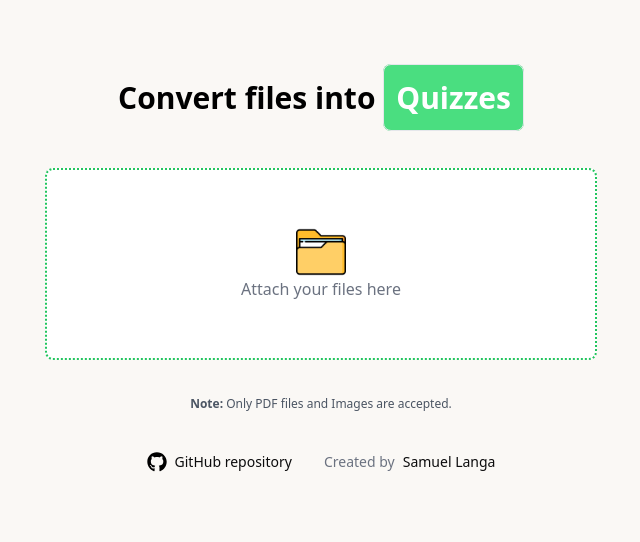
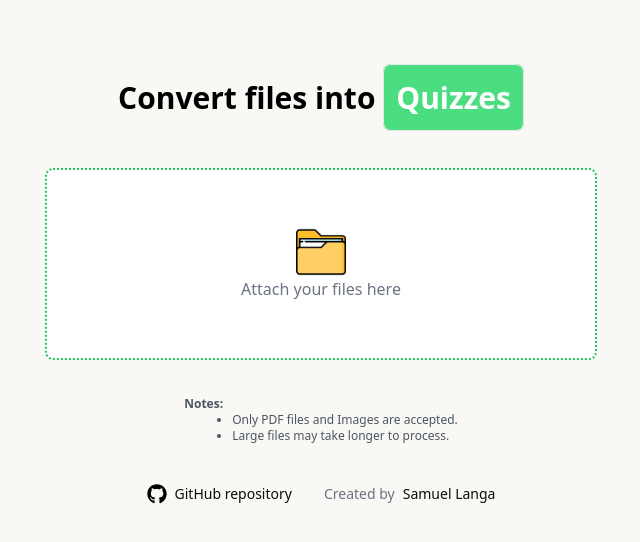
Before and after one commit to samuellangajr/doc-to-quiz, a Next.js app: page / in a window 1280 px wide. Shown: the top 542 px of the page, without its empty margins (319-959 px from the left). Built offline with nearby package versions, Linux system fonts and the light colour scheme.

Commit message:
feat: increase about large files and put as a list

```diff
--- a/src/app/page.tsx
+++ b/src/app/page.tsx
@@ -67,11 +67,14 @@ export default function Home() {
                     onGenerateMore={() => handleFileUpload(file!)}
                 />
             )}
-            <section className="flex justify-center items-center mt-6">
-                <p className="text-gray-600 text-xs">
-                    <span className="font-semibold">Note: </span>Only PDF files
-                    and Images are accepted.
-                </p>
+            <section className="flex flex-col justify-center items-center mt-6">
+                <div className="text-gray-600 text-xs">
+                    <p className="font-semibold">Notes:</p>
+                    <ul className="list-disc pl-12">
+                        <li>Only PDF files and Images are accepted.</li>
+                        <li>Large files may take longer to process.</li>
+                    </ul>
+                </div>
             </section>
         </main>
     );
```
